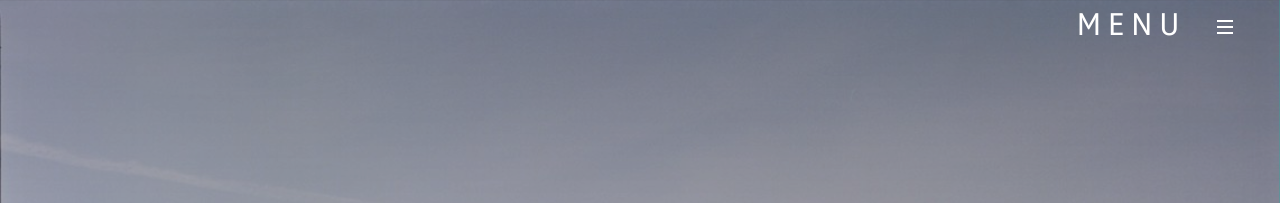
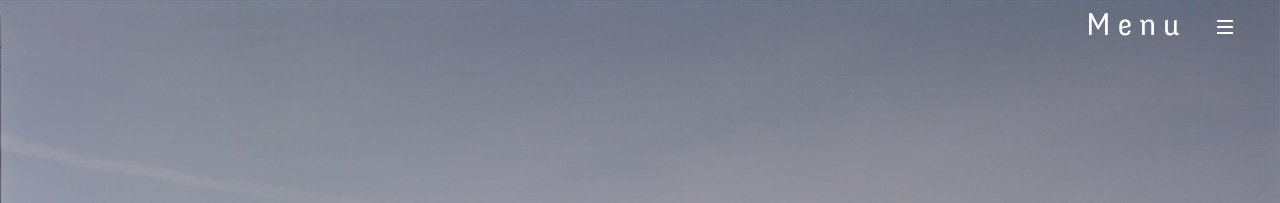
Before and after one commit to noeems/estcequecestdutravail.xyz, a Jekyll site: the page built from index.md, in a window 1280 px wide. Shown: the top 203 px of the page. Built offline with Jekyll 4.4.1, drawn with Linux system fonts in a browser that asks for light colours.

Commit message:
Menu type fix

```diff
--- a/css/main.scss
+++ b/css/main.scss
@@ -1632,7 +1632,7 @@ $baseurl: '{{ site.baseurl }}/images';
 					border: 0;
 					color: inherit;
 					display: block;
-					font-size: _font(hdr-size-xsmall);
+					font-size: _font(hdr-size-xxsmall);
 					letter-spacing: _size(letter-spacing-alt);
 					outline: 0;
 					text-decoration: none;
@@ -1737,7 +1737,6 @@ $baseurl: '{{ site.baseurl }}/images';
 						font-size: _font(hdr-size-xsmall);
 						letter-spacing: _size(letter-spacing-alt);
 						padding: 0 1.5em;
-						text-transform: uppercase;
 
 						&.menuToggle {
 							outline: 0;
```
